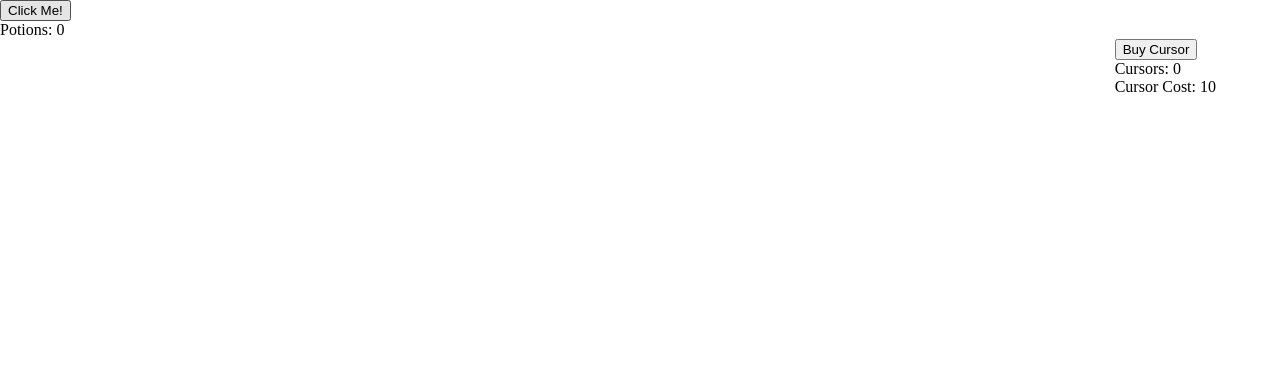
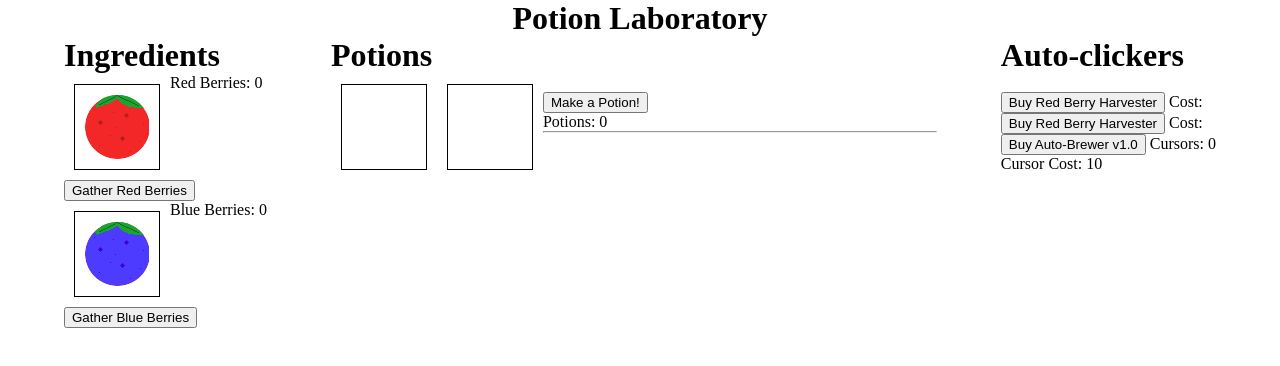
Before and after one commit to ChrisHylwa/potion-clicker, a plain HTML site: page potion-clicker.html in a window 1280 px wide. Drawn offline with Linux system fonts and the light colour scheme.

Commit message:
added more resources to collect, as well as drag and drop functionality.

```diff
--- a/main.js
+++ b/main.js
@@ -10,6 +10,19 @@ function drop(ev) {
     ev.preventDefault();
     var data = ev.dataTransfer.getData("text");
     ev.target.appendChild(document.getElementById(data));
+}
+
+var r_berries = 0;
+var b_berries = 0;
+
+function rbClick(number) {
+    r_berries = r_berries + number;
+    document.getElementById("r_berries").innerHTML = r_berries;
+}
+
+function bbClick(number) {
+    b_berries = b_berries + number;
+    document.getElementById("b_berries").innerHTML = b_berries;
 }
 
 var pots = 0;
--- a/potion-clicker.html
+++ b/potion-clicker.html
@@ -7,21 +7,53 @@
         <script type="text/javascript" src="main.js"></script>
 	</head>
 	<body>
+        <h1 class = "loc"> Potion Laboratory </h1>
         <div id="i_clickers">
+            <h1> Ingredients </h1>
+            <div class="i_slot" id="rb-store" ondrop="drop(event)" ondragover="allowDrop(event)">
+                <img src="images/redberry.png" draggable="true" ondragstart="drag(event)" id="drag1" width="64" height="64">
+            </div>
+            Red Berries: <span id="r_berries">0</span>
+            <br />
+            <button onclick="rbClick(1)">Gather Red Berries</button>
+            <br />
+            <div class="i_slot" id="bb-store" ondrop="drop(event)" ondragover="allowDrop(event)">
+                <img src="images/blueberry.png" draggable="true" ondragstart="drag(event)" id="drag2" width="64" height="64">
+            </div>
+            Blue Berries: <span id="b_berries">0</span>
+            <br />
+            <button onclick="bbClick(1)">Gather Blue Berries</button>
+            <br />
+        </div>
+
+        <div id="upgrades">
+            <h1> Auto-clickers </h1>
+            <br />
+            <button onclick="buyRBGather()">Buy Red Berry Harvester</button>
+            Cost:
+            <br />
+            <button onclick="buyRBGather()">Buy Red Berry Harvester</button>
+            Cost:
+            <br />
+            <button onclick="buyCursor()">Buy Auto-Brewer v1.0</button>
+            Cursors: <span id="cursors">0</span>
+            <br />
+            Cursor Cost: <span id="cursorCost">10</span>
         </div>
 
         <div id="p_clickers">
-            <button onclick="potionClick(1)">Click Me!</button>
+            <h1> Potions </h1>
+
+            <div class="i_slot" id="ingredient1" ondrop="drop(event)" ondragover="allowDrop(event)">
+            </div>
+            <div class="i_slot" id="ingredient2" ondrop="drop(event)" ondragover="allowDrop(event)">
+            </div>
+            <br />
+            <button onclick="potionClick(1)">Make a Potion!</button>
     		<br />
     		Potions: <span id="pots">0</span>
         </div>
 
-        <div id="upgrades">
-            <button onclick="buyCursor()">Buy Cursor</button>
-		    <br />
-    		Cursors: <span id="cursors">0</span>
-    		<br />
-    		Cursor Cost: <span id="cursorCost">10</span>
-        </div>
+        <hr>
     </body>
 </html>
```
